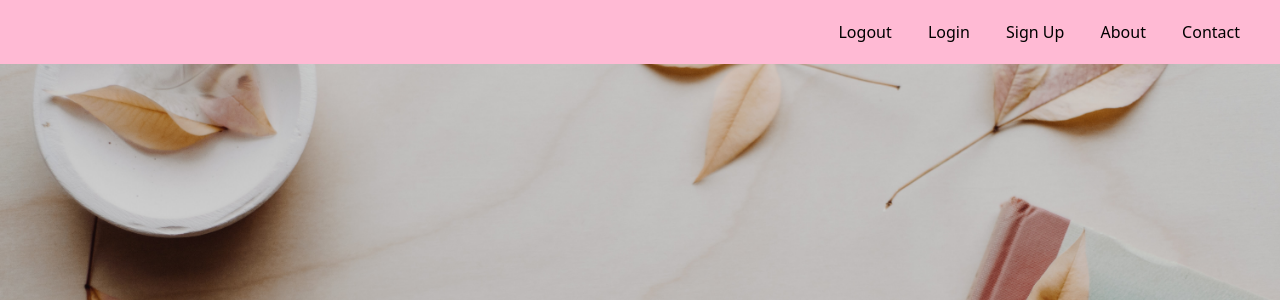
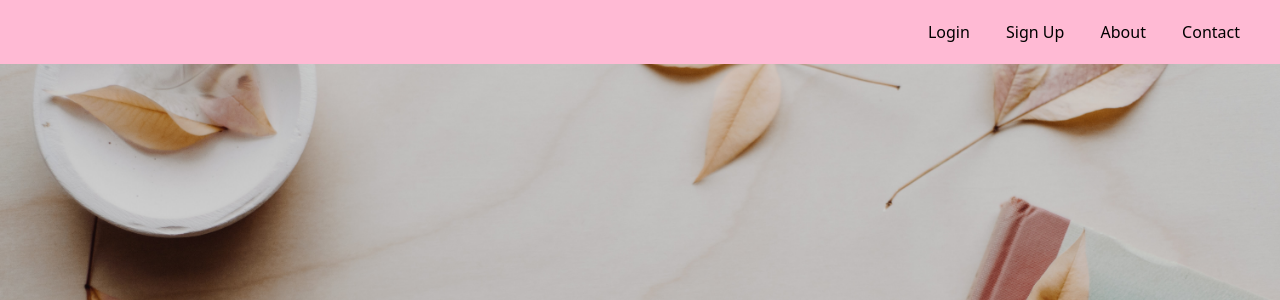
Before and after one commit to thegabe101/Lindsay-Noah-Gabe-Rojas-Project-2, a Node server app: page / in a window 1280 px wide. Shown: the top 300 px of the page. Run offline with Node 20, Linux system fonts and the light colour scheme; data that the repository does not hold is empty; some libraries are stand-ins or nearby versions.

Commit message:
adding conditionals

```diff
--- a/views/layouts/main.handlebars
+++ b/views/layouts/main.handlebars
@@ -1,42 +1,3 @@
-{{!-- <!DOCTYPE html>
-<html lang="en">
-<head>
-    <meta charset="UTF-8">
-    <meta http-equiv="X-UA-Compatible" content="IE=edge">
-    <meta name="viewport" content="width=device-width, initial-scale=1.0">
-        <link rel="stylesheet" href="./styling/style.css">
-    <title>Shelf Space</title>
-</head>
-<body>
-    <header class="nav flex justify-end p-5 bg-[#ffba66]">
-        <!-- where we will place our logo -->
-        <!-- hid the logo for now -->
-        <a href="#" class="active justify-self-start lg:pl-5 hidden">Logo</a>
-        <!-- nav links below -->
-        <section class="navLinks lg:space-x-4 lg:pr-5">
-        {{!-- {{#if logged_in}} --}}
-            {{!-- <a href="/home" class="burgLinks hover:text-neutral-50 goLogout">Logout</a>
-            {{!-- <a href="#" class="burgLinks hover:text-neutral-50 goAbout">About</a>
-            <a href="#" class="burgLinks hover:text-neutral-50 goContact">Contact</a> --}}
-        {{!-- {{else}} --}}
-            {{!-- <a href="/login" class="burgLinks hover:text-neutral-50 goLogin">Login</a>
-            <a href="/signup" class="burgLinks hover:text-neutral-50 goSignup">Sign Up</a> --}}
-            {{!-- <a href="#" class="burgLinks hover:text-neutral-50 goAbout">About</a> --}}
-            {{!-- <a href="#" class="burgLinks hover:text-neutral-50 goContact">Contact</a> --}}
-        {{!-- {{/if}} --}}
-         {{!-- <section class="otherNav lg:space-x-4 lg:pr-5">
-            <a href="/home" class="hover:text-neutral-50 goLogout">Logout</a>
-            <a href="/login" class="hover:text-neutral-50 goLogin">Login</a>
-            <a href="/signup" class="hover:text-neutral-50 goSignup">Sign Up</a>
-            <a href="#" class="hover:text-neutral-50 goAbout">About</a>
-            <a href="#" class="hover:text-neutral-50 goContact">Contact</a>
-        </section>
-        </section> --}}
-        <!-- pop open hamburg -->
-        {{!-- <a href="javascript:void(0);" class="icon lg:hidden md:hidden">
-            <i class="fa-solid fa-bars"></i>
-        </a>
-    </header> --}}
 <!DOCTYPE html>
 <html lang="en">
 <head>
@@ -52,20 +13,37 @@
         <!-- hid the logo for now -->
         <a href="#" class="active justify-self-start lg:pl-5 hidden">Logo</a>
         <!-- nav links below -->
+        {{#if user_id}}
         <section class="navLinks lg:space-x-8 pr-5 pl-5">
             <a href="/home" class="burgLinks hover:text-neutral-50 goLogout">Logout</a>
+            {{!-- <a href="/login" class="burgLinks hover:text-neutral-50 goLogin">Login</a>
+            <a href="/signup" class="burgLinks hover:text-neutral-50 goSignup">Sign Up</a> --}}
+            <a href="#" class="burgLinks hover:text-neutral-50 goAbout">About</a>
+            <a href="#" class="burgLinks hover:text-neutral-50 goContact">Contact</a>
+        </section>
+        <section class="otherNav lg:space-x-8 pr-5 pl-5 ml">
+            <a href="/home" class="hover:text-neutral-50 goLogout">Logout</a>
+            {{!-- <a href="/login" class="hover:text-neutral-50 goLogin">Login</a>
+            <a href="/signup" class="hover:text-neutral-50 goSignup">Sign Up</a> --}}
+            <a href="#" class="hover:text-neutral-50 goAbout">About</a>
+            <a href="#" class="hover:text-neutral-50 goContact">Contact</a>
+        </section>
+        {{else}}
+         <section class="navLinks lg:space-x-8 pr-5 pl-5">
+            {{!-- <a href="/home" class="burgLinks hover:text-neutral-50 goLogout">Logout</a> --}}
             <a href="/login" class="burgLinks hover:text-neutral-50 goLogin">Login</a>
             <a href="/signup" class="burgLinks hover:text-neutral-50 goSignup">Sign Up</a>
             <a href="#" class="burgLinks hover:text-neutral-50 goAbout">About</a>
             <a href="#" class="burgLinks hover:text-neutral-50 goContact">Contact</a>
         </section>
         <section class="otherNav lg:space-x-8 pr-5 pl-5 ml">
-            <a href="/home" class="hover:text-neutral-50 goLogout">Logout</a>
+            {{!-- <a href="/home" class="hover:text-neutral-50 goLogout">Logout</a> --}}
             <a href="/login" class="hover:text-neutral-50 goLogin">Login</a>
             <a href="/signup" class="hover:text-neutral-50 goSignup">Sign Up</a>
             <a href="#" class="hover:text-neutral-50 goAbout">About</a>
             <a href="#" class="hover:text-neutral-50 goContact">Contact</a>
         </section>
+        {{/if}}
         <!-- pop open hamburg -->
         <a href="javascript:void(0);" class="icon lg:hidden md:hidden" onclick="navBar()">
             <i class="fa-solid fa-bars"></i>
```
Also changed, not shown: public/tailmain.html (+9 -1 lines).
